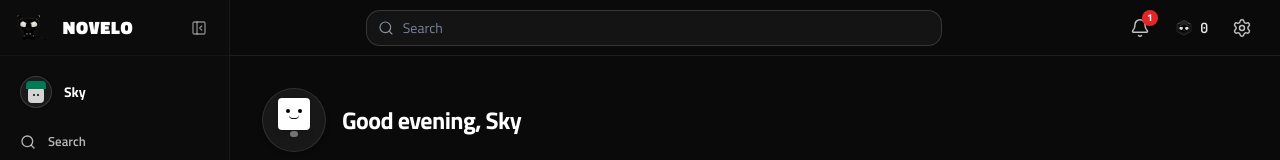
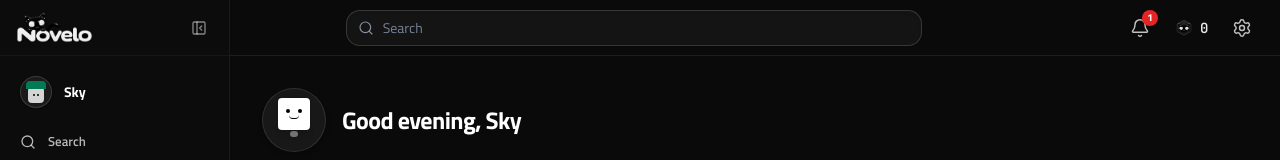
Before and after one commit to Pwooooo/Sox, a React (Vite) app: page / in a window 1280 px wide. Shown: the top 160 px of the page. Built offline with nearby package versions, Linux system fonts and the light colour scheme.

Commit message:
feat(brand): update sidebar and navbar brand logo to Novelo Icon, keeping cat for site icon

```diff
--- a/src/components/Navbar.tsx
+++ b/src/components/Navbar.tsx
@@ -33,16 +33,13 @@ export function Navbar({
             <MenuIcon className="size-5" />
           </button>
 
-          {/* Logo & Brand name */}
-          <a href="#" className="flex items-center gap-2.5 no-underline group select-none">
+          {/* Novelo Logo */}
+          <a href="#" className="flex items-center gap-2 no-underline group select-none">
             <img
-              src="/entropy.png"
+              src="/novelo-icon.png"
               alt="Novelo"
-              className="h-7 w-auto object-contain group-hover:scale-105 transition-transform"
+              className="h-8 w-auto max-h-9 object-contain group-hover:scale-105 transition-transform"
             />
-            <span className="text-lg font-black tracking-wider text-white uppercase font-sans">
-              Novelo
-            </span>
           </a>
         </div>
 
--- a/src/components/Sidebar.tsx
+++ b/src/components/Sidebar.tsx
@@ -66,17 +66,14 @@ export function Sidebar({
 
   return (
     <aside className="fixed left-0 top-0 bottom-0 z-50 w-[230px] bg-[#0c0c0c] border-r border-white/[0.06] flex flex-col select-none overflow-y-auto">
-      {/* Top Header in Sidebar: NOVELO + Collapse Icon */}
+      {/* Top Header in Sidebar: Novelo Logo + Collapse Icon */}
       <div className="h-14 px-4 flex items-center justify-between border-b border-white/[0.04] shrink-0">
-        <div className="flex items-center gap-2.5">
+        <div className="flex items-center gap-2">
           <img
-            src="/entropy.png"
+            src="/novelo-icon.png"
             alt="Novelo"
-            className="h-7 w-auto object-contain"
+            className="h-8 w-auto max-h-9 object-contain"
           />
-          <span className="text-lg font-black tracking-wider text-white uppercase font-sans">
-            Novelo
-          </span>
         </div>
 
         <button
@@ -88,7 +85,7 @@ export function Sidebar({
         </button>
       </div>
 
-      {/* User Avatar & Name in Sidebar (Roblox style) */}
+      {/* User Avatar & Name in Sidebar (Roblox style matching Screenshot 1) */}
       <div className="px-3 pt-3 pb-1">
         <button
           onClick={() => onSelect?.('Profile')}
@@ -127,6 +124,7 @@ export function Sidebar({
                   : "bg-transparent text-white/70 hover:text-white hover:bg-white/[0.05]"
               )}
             >
+              {/* Icon: filled like YouTube when active, outline when inactive */}
               <item.icon
                 className={cn(
                   "size-4 shrink-0 transition-transform duration-150",
```
Also changed, not shown: public/novelo-icon.png (added).
